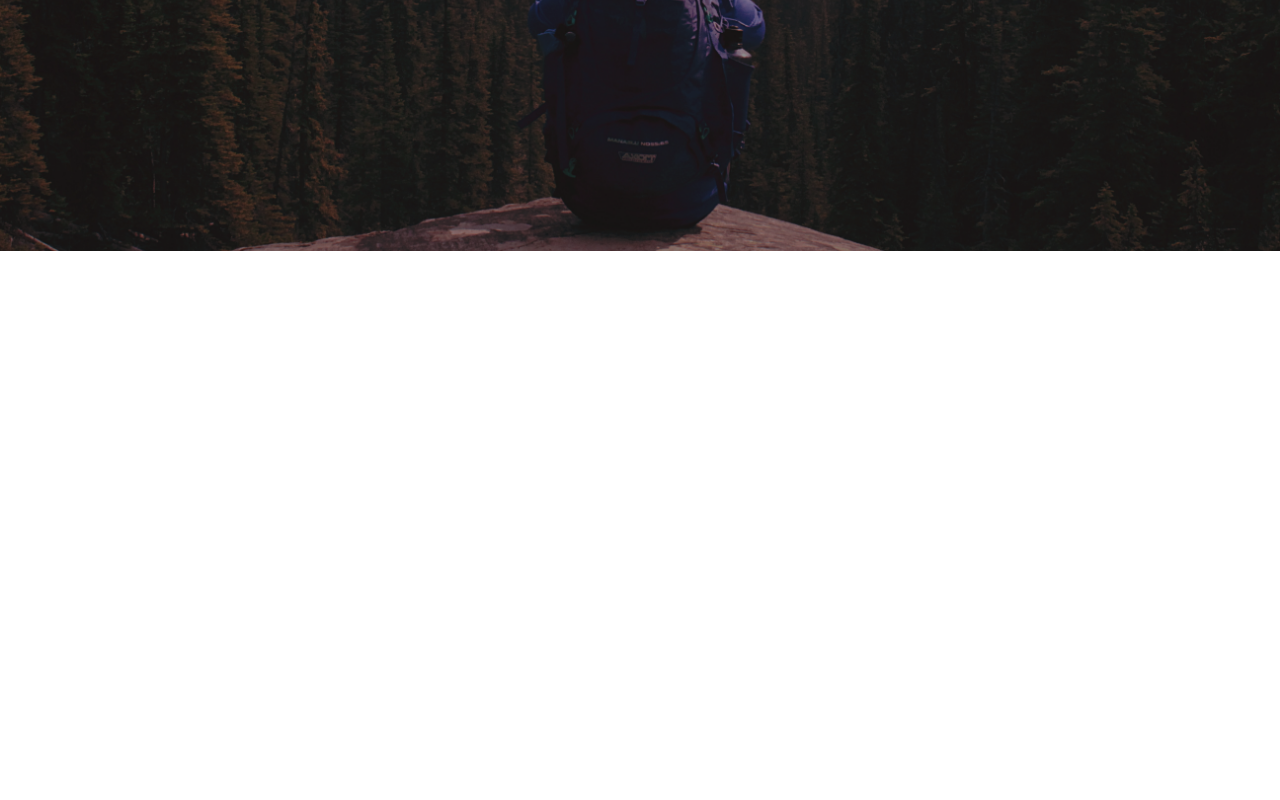
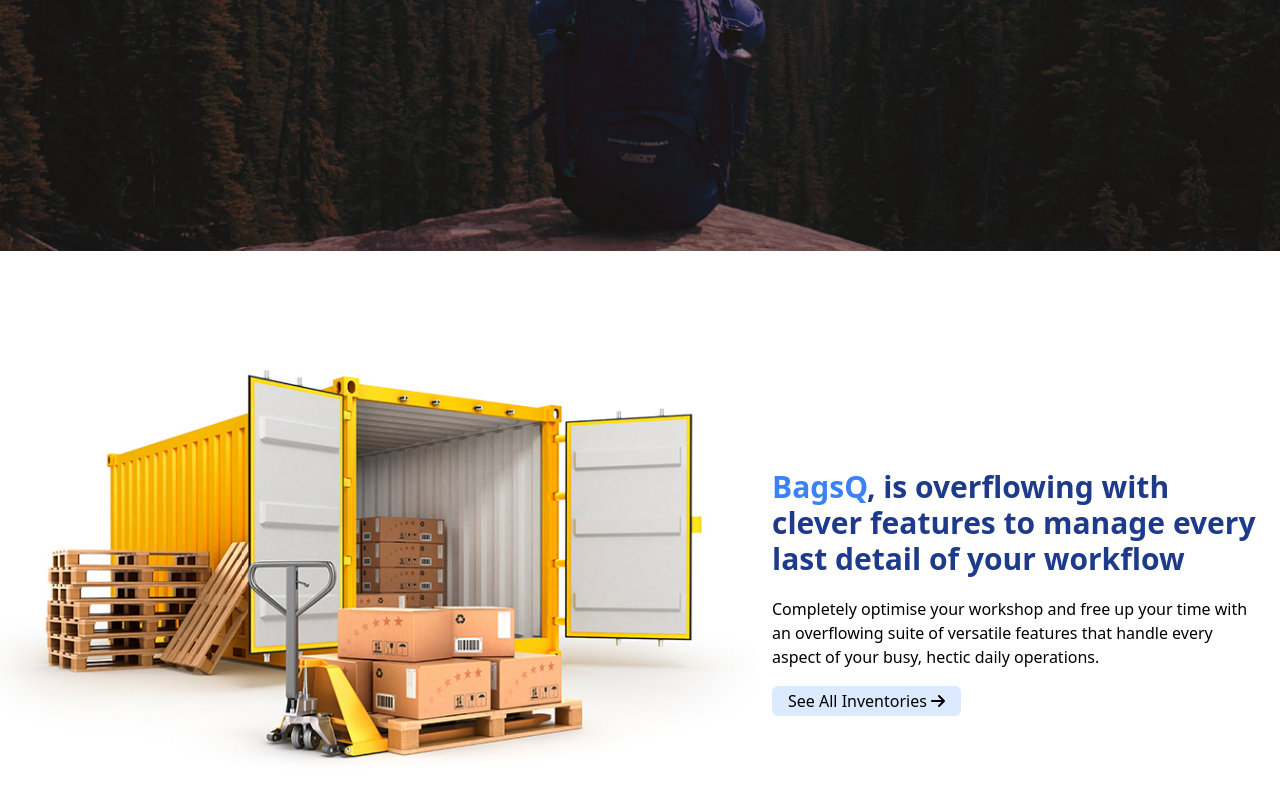
Before and after one commit to Shuvoghosh7/bagsq-client, a React (Create React App) app: page / in a window 1280 px wide. Shown: the part 602-1402 px from the top of the page. Before the commit the page ends 853 px from the top, so only its background shows below. Built offline with nearby package versions, Linux system fonts and the light colour scheme; no server answers.

Commit message:
add a hero section where add a image and some text and add react reveal aniation

```diff
--- a/package.json
+++ b/package.json
@@ -18,6 +18,7 @@
     "react-router-dom": "^6.4.3",
     "react-scripts": "5.0.1",
     "react-toastify": "^9.1.0",
+    "swiper": "^8.4.4",
     "web-vitals": "^2.1.4"
   },
   "scripts": {
--- /dev/null
+++ b/src/Pages/Home/Faciliteis/Faciliteis.js
@@ -0,0 +1,39 @@
+import { faArrowRight } from "@fortawesome/free-solid-svg-icons";
+import { FontAwesomeIcon } from "@fortawesome/react-fontawesome";
+import React from "react";
+import { Link } from "react-router-dom";
+import { Slide, LightSpeed } from "react-reveal";
+import truck from "../../../Images/truck.jpg";
+
+const Faciliteis = () => {
+    return (
+        <div className="bg-white w-full lg:flex block justify-center items-center py-24">
+            <Slide left>
+                <div className="mb-10">
+                    <img src={truck} alt="" />
+                </div>
+            </Slide>
+            <LightSpeed right>
+                <div className="lg:w-[60ch] px-4 py-3">
+                    <h2 className="font[Nunito] text-3xl font-semibold my-5 text-blue-900">
+                        <span className="text-blue-500">BagsQ</span>, is overflowing with
+                        clever features to manage every last detail of your workflow
+                    </h2>
+                    <p className="my-5">
+                        Completely optimise your workshop and free up your time with an
+                        overflowing suite of versatile features that handle every aspect of
+                        your busy, hectic daily operations.
+                    </p>
+                    <Link
+                        className="bg-blue-100 py-1 px-4 rounded-md"
+                        to="/manageInventories"
+                    >
+                        See All Inventories <FontAwesomeIcon icon={faArrowRight} />{" "}
+                    </Link>
+                </div>
+            </LightSpeed>
+        </div>
+    );
+};
+
+export default Faciliteis;
--- a/src/Pages/Home/Home/Home.js
+++ b/src/Pages/Home/Home/Home.js
@@ -1,10 +1,12 @@
 import React from 'react';
 import Banner from '../Banner/Banner';
+import Faciliteis from '../Faciliteis/Faciliteis';
 
 const Home = () => {
     return (
         <div>
             <Banner/>
+            <Faciliteis/>
         </div>
     );
 };
```
Also changed, not shown: 1 other file (tests, documents, lock files or other folders).
